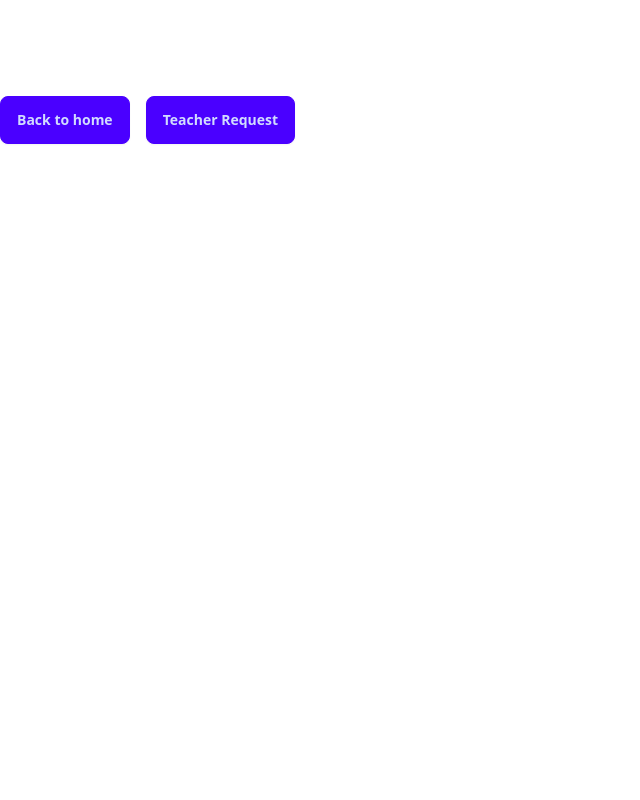
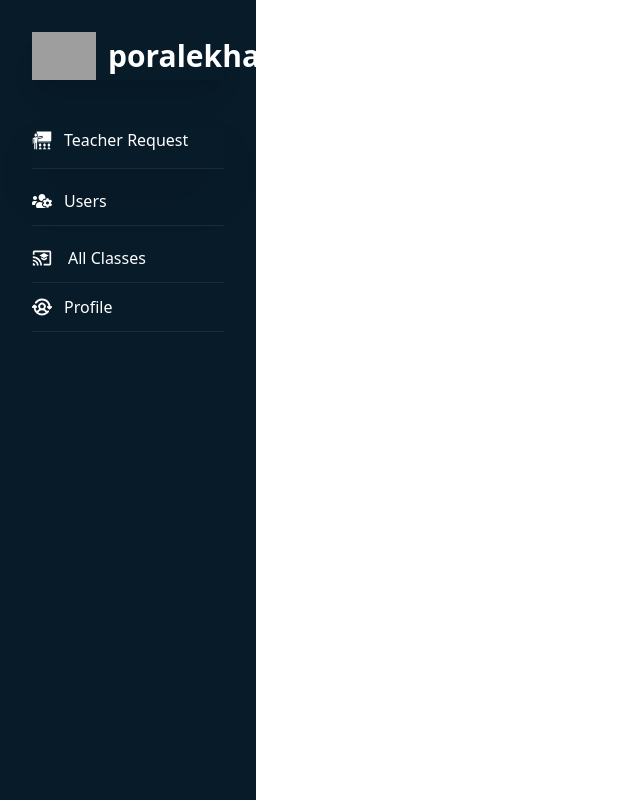
Before and after one commit to RayhanWorld-Softwares/poralekha-dotnet-client, a React (Vite) app: page /dashboard in a window 1280 px wide. Shown: the whole page, without its empty margins (0-640 px from the left). Built offline with nearby package versions, Linux system fonts and the light colour scheme; no server answers; grey boxes are pictures that could not be loaded.

Commit message:
added to admin side-bar

```diff
--- a/src/Layout/AdminDashboard.jsx
+++ b/src/Layout/AdminDashboard.jsx
@@ -1,12 +1,18 @@
 import { Outlet } from "react-router-dom";
-
+import AdminSideBar from "../components/AdminDashboard/AdminSideBar";
 
 const AdminDashboard = () => {
-	return (
-		<div>
-			<Outlet/>
-		</div>
-	);
+  return (
+    <div className="flex">
+      <div className="w-1/5">
+        <AdminSideBar />
+      </div>
+
+      <div className="w-4/5">
+        <Outlet />
+      </div>
+    </div>
+  );
 };
 
 export default AdminDashboard;
--- /dev/null
+++ b/src/Pages/AdminDashboard/AdminHome.jsx
@@ -0,0 +1,17 @@
+// import AdminSideBar from "../../components/AdminDashboard/AdminSideBar";
+
+const AdminHome = () => {
+  return (
+    <div className="flex gap-4 ">
+      {/* left site route bar*/}
+
+      <div className="">
+        {/* <AdminSideBar /> */}
+      </div>
+
+
+    </div>
+  );
+};
+
+export default AdminHome;
--- /dev/null
+++ b/src/Pages/AdminDashboard/AdminProfile.jsx
@@ -0,0 +1,10 @@
+
+const AdminProfile = () => {
+	return (
+		<div>
+			AdminProfile coming soon
+		</div>
+	);
+};
+
+export default AdminProfile;
--- /dev/null
+++ b/src/Pages/AdminDashboard/AllClasses.jsx
@@ -0,0 +1,10 @@
+
+const AllClasses = () => {
+	return (
+		<div>
+			all classes page coming soon
+		</div>
+	);
+};
+
+export default AllClasses;
--- a/src/components/AdminDashboard/TeacherRequest.jsx
+++ b/src/Pages/AdminDashboard/TeacherRequest.jsx
@@ -2,7 +2,7 @@
 
 const TeacherRequest = () => {
 	return (
-		<div>
+		<div className="border">
 			this is TeacherRequest component
 		</div>
 	);
--- /dev/null
+++ b/src/Pages/AdminDashboard/Users.jsx
@@ -0,0 +1,10 @@
+
+const Users = () => {
+	return (
+		<div>
+		users page coming soon
+		</div>
+	);
+};
+
+export default Users;
--- a/src/Pages/AdminHome/AdminHome.jsx
+++ /dev/null
@@ -1,13 +0,0 @@
-import { Link } from "react-router-dom";
-
-const AdminHome = () => {
-	return (
-		<div className="flex gap-4">
-
-			<button className="btn btn-primary mt-24"><Link to={"/"}>Back to home</Link></button>
-			<button className="btn btn-primary mt-24"><Link to={"/dashboard/teacherRequest"}>Teacher Request</Link></button>
-		</div>
-	);
-};
-
-export default AdminHome;
--- /dev/null
+++ b/src/components/AdminDashboard/AdminSideBar.jsx
@@ -0,0 +1,57 @@
+import { PiUserSwitchBold } from "react-icons/pi";
+import { FaUsersCog } from "react-icons/fa";
+import { GiTeacher } from "react-icons/gi";
+import { MdOutlineCastForEducation } from "react-icons/md";
+import { Link } from "react-router-dom";
+
+const AdminSideBar = () => {
+  return (
+    <div>
+      <div className="h-screen bg-[#081B29] text-white p-8">
+        <div className="flex items-center gap-3 mb-12 shadow-xl">
+          <img
+            className="w-16"
+            src="https://i.postimg.cc/1zKS45Ng/614-6141651-transparent-background-education-logo-hd-png-download-removebg-preview.png"
+            alt=""
+          />
+          <h2 className="text-3xl font-bold">poralekha</h2>
+        </div>
+
+        <div className="text-base mb-5 shadow-2xl border-b border-gray-800">
+          <Link to={"/dashboard/teacherRequest"}>
+            <h3 className="flex items-center gap-3 pb-4">
+              <GiTeacher size={20} /> <span>Teacher Request</span>{" "}
+            </h3>
+          </Link>
+        </div>
+
+        <div className="text-base mb-5 border-b border-gray-800">
+          <Link to={"/dashboard/users"}>
+            <h3 className="flex items-center gap-3 pb-3">
+              <FaUsersCog size={20} /> <span>Users</span>{" "}
+            </h3>
+          </Link>
+        </div>
+
+        <div className="text-base mb-3 border-b border-gray-800">
+          <Link to={"/dashboard/allClasses"}>
+            <h3 className="flex items-center gap-4 pb-3">
+              <MdOutlineCastForEducation size={20} />
+              <span>All Classes</span>{" "}
+            </h3>
+          </Link>
+        </div>
+
+        <div className="text-base mb-5 border-b border-gray-800">
+          <Link to={"/dashboard/adminProfile"}>
+            <h3 className="flex items-center gap-3 pb-3">
+              <PiUserSwitchBold size={20} /> <span>Profile</span>{" "}
+            </h3>
+          </Link>
+        </div>
+      </div>
+    </div>
+  );
+};
+
+export default AdminSideBar;
```
Also changed, not shown: src/Router/Router.jsx (+17 -3 lines).
